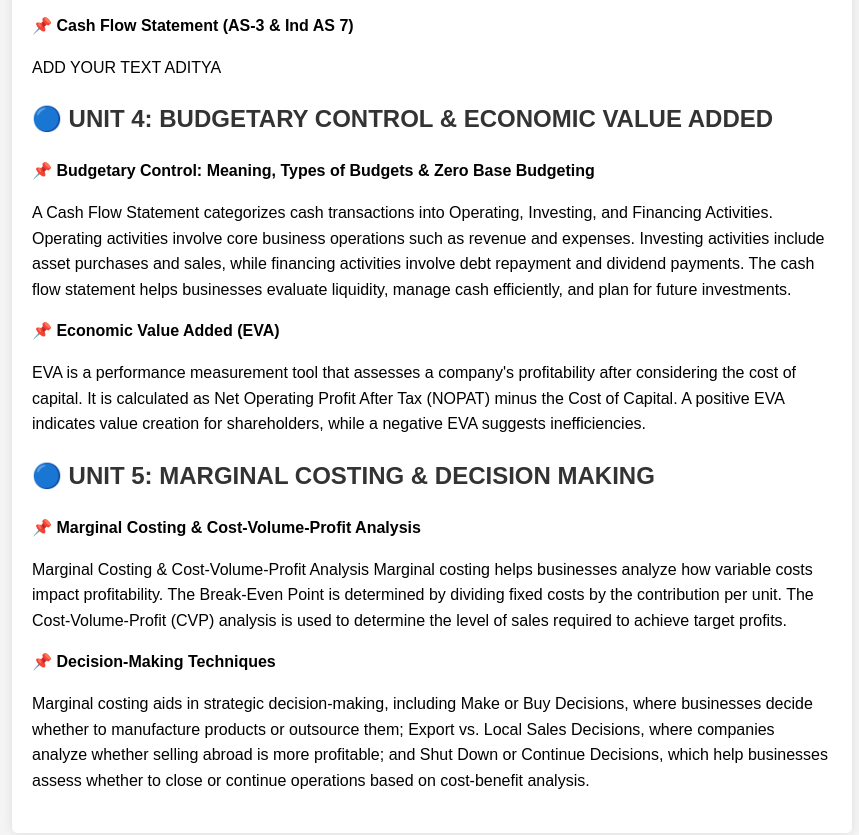
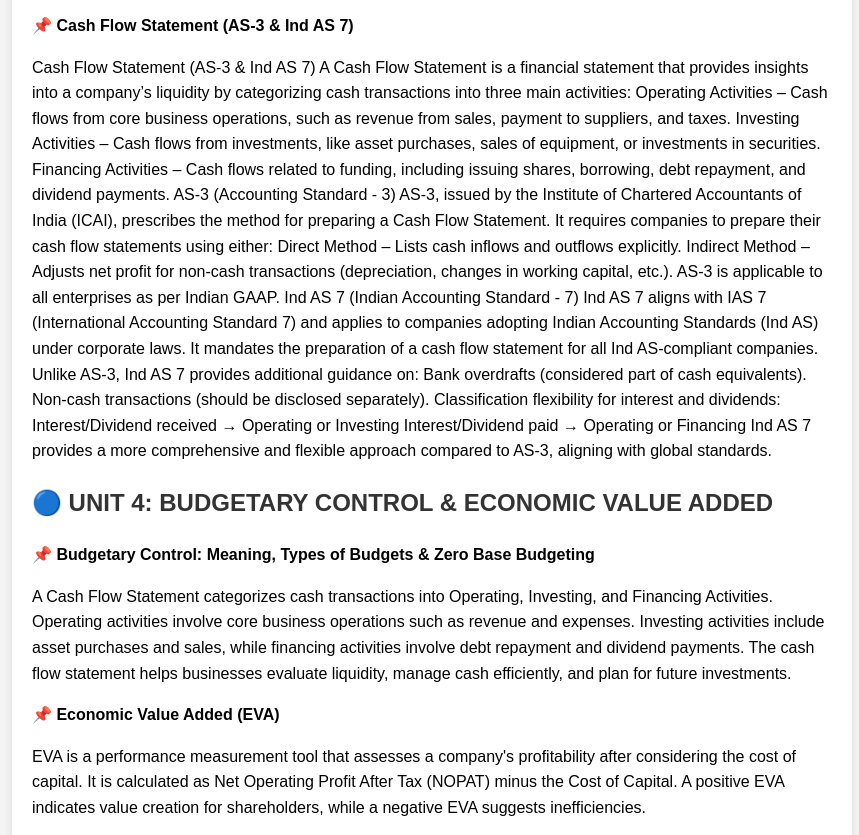
Before and after one commit to sachinsingh099/University-Notes-Hub, a plain HTML site: page management-accounting.html in a window 1280 px wide. Shown: the part 2314-3149 px from the top of the page, without its empty margins (208-1067 px from the left). Drawn offline with Linux system fonts and the light colour scheme.

Commit message:
Update management-accounting.html

```diff
--- a/management-accounting.html
+++ b/management-accounting.html
@@ -81,7 +81,30 @@ The Balanced Scorecard (BSC) is a strategic management tool used to evaluate a c
 The methods of estimating working capital include the Operating Cycle Method, which determines the time taken to convert raw materials into cash; the Projected Balance Sheet Method, which estimates future working capital needs based on projected assets and liabilities; and the Cash Forecasting Method, which calculates expected cash inflows and outflows over a period.</p>
 
         <p>📌 <strong>Cash Flow Statement (AS-3 & Ind AS 7)</strong></p>
-        <p>ADD YOUR TEXT ADITYA</p>
+        <p>Cash Flow Statement (AS-3 & Ind AS 7)
+A Cash Flow Statement is a financial statement that provides insights into a company’s liquidity by categorizing cash transactions into three main activities:
+
+Operating Activities – Cash flows from core business operations, such as revenue from sales, payment to suppliers, and taxes.
+Investing Activities – Cash flows from investments, like asset purchases, sales of equipment, or investments in securities.
+Financing Activities – Cash flows related to funding, including issuing shares, borrowing, debt repayment, and dividend payments.
+AS-3 (Accounting Standard - 3)
+AS-3, issued by the Institute of Chartered Accountants of India (ICAI), prescribes the method for preparing a Cash Flow Statement.
+
+It requires companies to prepare their cash flow statements using either:
+Direct Method – Lists cash inflows and outflows explicitly.
+Indirect Method – Adjusts net profit for non-cash transactions (depreciation, changes in working capital, etc.).
+AS-3 is applicable to all enterprises as per Indian GAAP.
+Ind AS 7 (Indian Accounting Standard - 7)
+Ind AS 7 aligns with IAS 7 (International Accounting Standard 7) and applies to companies adopting Indian Accounting Standards (Ind AS) under corporate laws.
+
+It mandates the preparation of a cash flow statement for all Ind AS-compliant companies.
+Unlike AS-3, Ind AS 7 provides additional guidance on:
+Bank overdrafts (considered part of cash equivalents).
+Non-cash transactions (should be disclosed separately).
+Classification flexibility for interest and dividends:
+Interest/Dividend received → Operating or Investing
+Interest/Dividend paid → Operating or Financing
+Ind AS 7 provides a more comprehensive and flexible approach compared to AS-3, aligning with global standards.</p>
     </div>
 
     <div class="unit">
```
